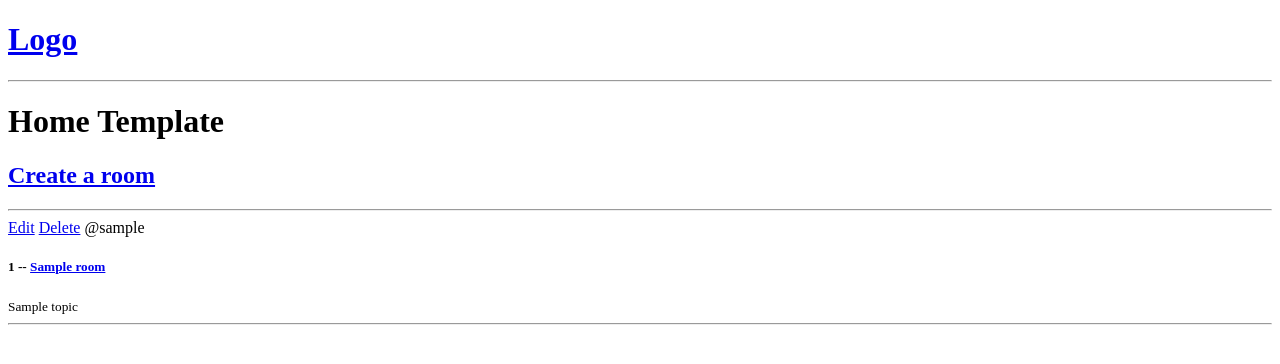
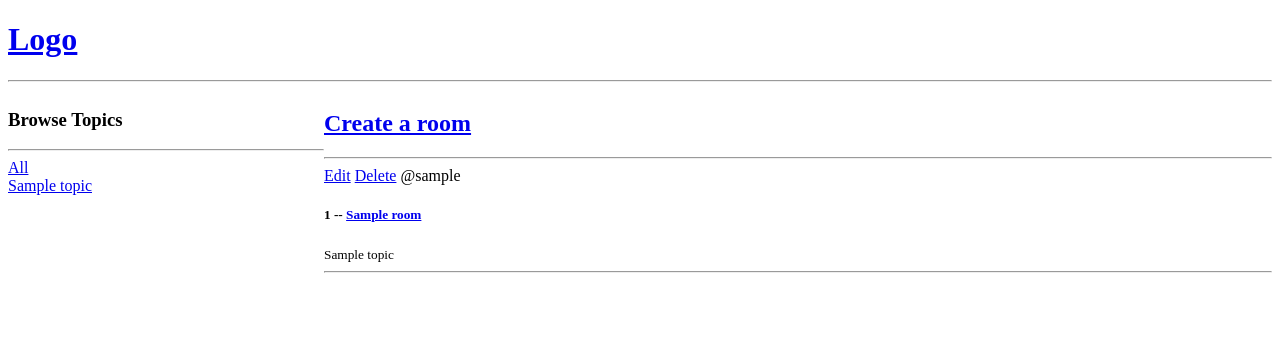
Before and after one commit to BuDi4ka/django-discord-learning, a Django app: page / in a window 1280 px wide. Shown: the top 364 px of the page. Run offline with Django 5.2, Linux system fonts and the light colour scheme; tables that the repository leaves empty hold one stand-in row (values such as "Sample post").

Commit message:
searching by topics

```diff
--- a/base/templates/base/home.html
+++ b/base/templates/base/home.html
@@ -3,16 +3,33 @@
 
 {% block content %}
 
-    <h1>Home Template</h1>
+<style>
+    .home-container {
+        display: grid;
+        grid-template-columns: 1fr 3fr;
+    }
+</style>
 
+<div class="home-container">
 
     <div>
+        <h3>Browse Topics</h3>
+        <hr>
+        <div>
+            <a href="{% url 'base:home' %}">All</a>
+        </div>
+        {% for topic in topics %}
+            <div>
+                <a href="{% url 'base:home' %}?q={{ topic.name }}">{{ topic.name }}</a>
+            </div>
+        {% endfor %}
+    </div>
 
+    <div>
         <h2><a href="{% url 'base:create-room' %}">Create a room</a></h2>
 
         <hr>
 
-        <div>
         {% for room in rooms %}
             <div>
                 <a href="{% url 'base:update-room' room.id %}">Edit</a>
@@ -25,7 +42,7 @@
         {% endfor %}
 
     </div>
+
 </div>
 
-
 {% endblock content%}
--- a/base/views.py
+++ b/base/views.py
@@ -1,6 +1,6 @@
 from django.shortcuts import render, redirect
 
-from .models import Room
+from .models import Room, Topic
 from .forms import RoomForm
 
 # rooms = [
@@ -11,8 +11,13 @@ from .forms import RoomForm
 
 
 def home(request):
-    rooms = Room.objects.all()
-    context = {"rooms": rooms}
+    q = request.GET.get('q') if request.GET.get('q') else ''
+
+    rooms = Room.objects.filter(topic__name__contains=q)
+
+    topics = Topic.objects.all()
+
+    context = {"rooms": rooms, "topics": topics}
     return render(request, "base/home.html", context)
 
 
```
Lines whose indentation alone changed are shown as unchanged.
